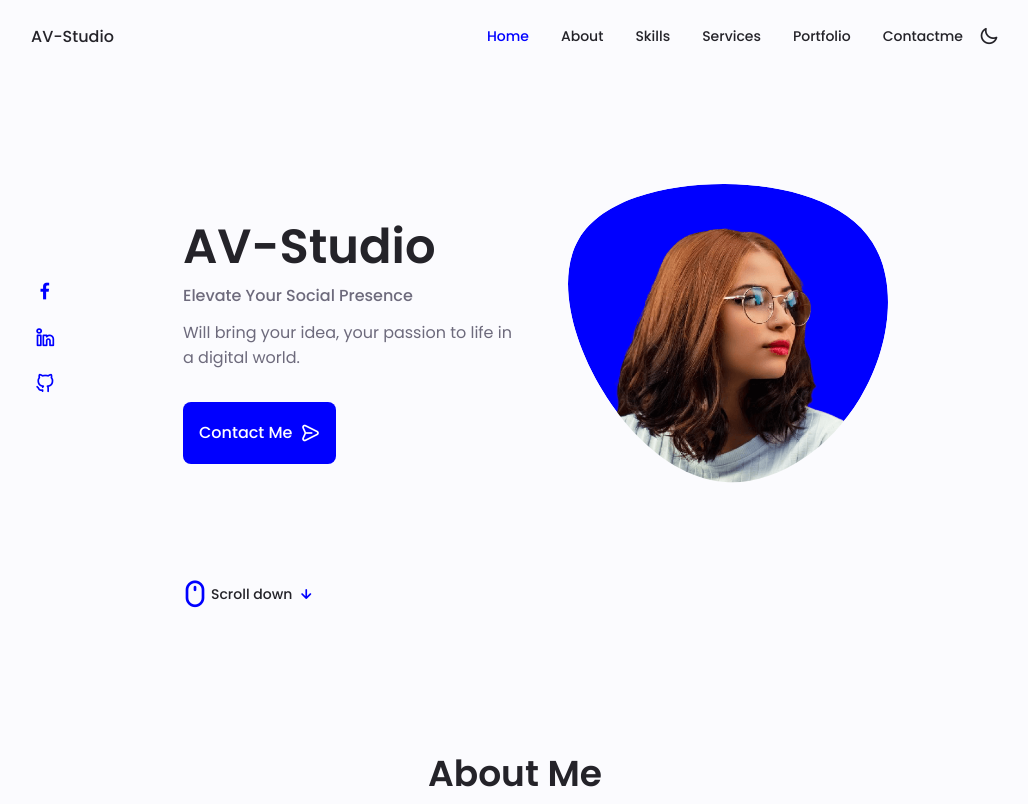
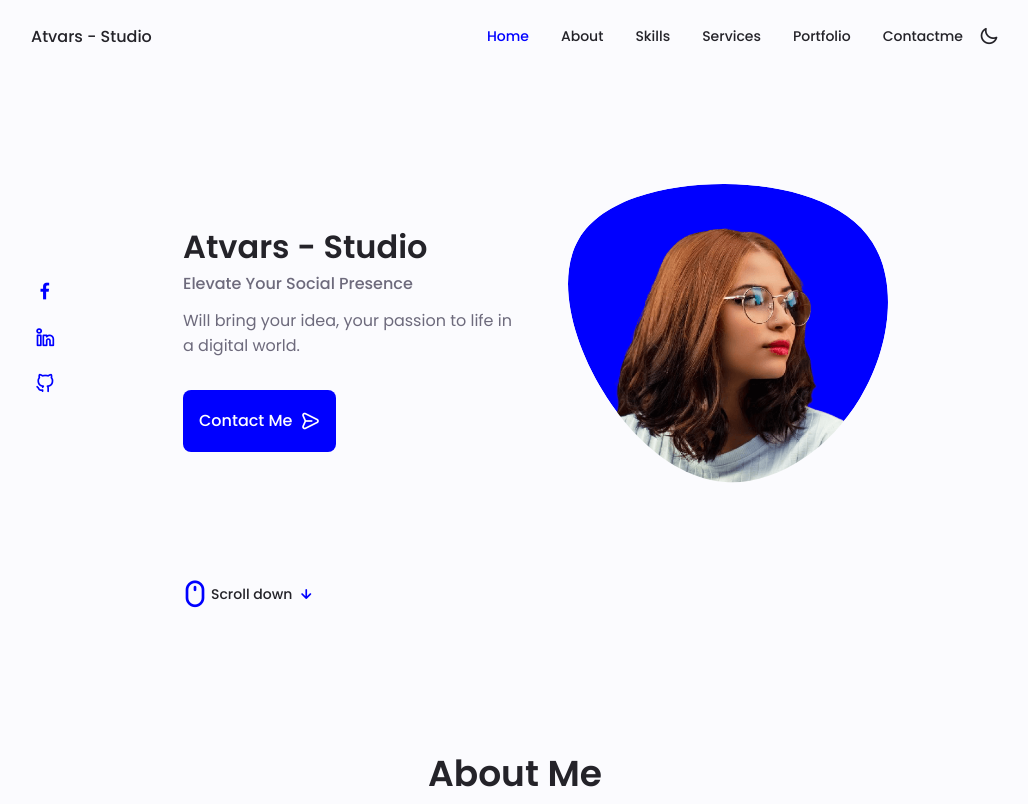
Before and after one commit to atvars/atvarsstudio, a plain HTML site: page index.html in a window 1280 px wide. Shown: the top 804 px of the page, without its empty margins (125-1153 px from the left). Drawn offline with nearby package versions, Linux system fonts and the light colour scheme.

Commit message:
updated home title size

```diff
--- a/assets/css/styles.css
+++ b/assets/css/styles.css
@@ -50,7 +50,7 @@
 
 @media screen and (min-width: 968px) {
   :root {
-    --big-font-size: 3rem;
+    --big-font-size: 2rem;
     --h1-font-size: 2.25rem;
     --h2-font-size: 1.5rem;
     --h3-font-size: 1.25rem;
--- a/index.html
+++ b/index.html
@@ -19,7 +19,7 @@
         <!--==================== HEADER ====================-->
         <header class="header" id="header">
             <nav class="nav container">
-                <a href="#" class="nav__logo"> AV-Studio </a>
+                <a href="#" class="nav__logo"> Atvars - Studio </a>
 
                 <div class="nav__menu" id="nav-menu">
                     <ul class="nav__list grid">
@@ -120,7 +120,7 @@
                         </div>
 
                         <div class="home__data">
-                            <h1 class="home__title">AV-Studio</h1>
+                            <h1 class="home__title">Atvars - Studio</h1>
                             <h4 class="home__subtitle">Elevate Your Social Presence</h4>
                             <p class="home__description">Will bring your idea, your passion to life in a digital world.</p>
                             <a href="#contact" class="button button--flex">
```
